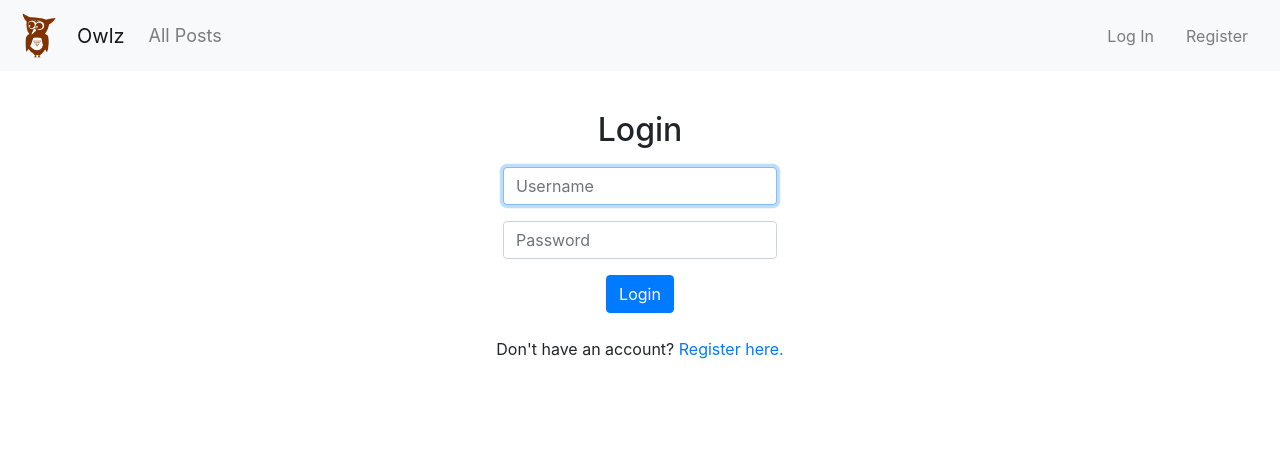
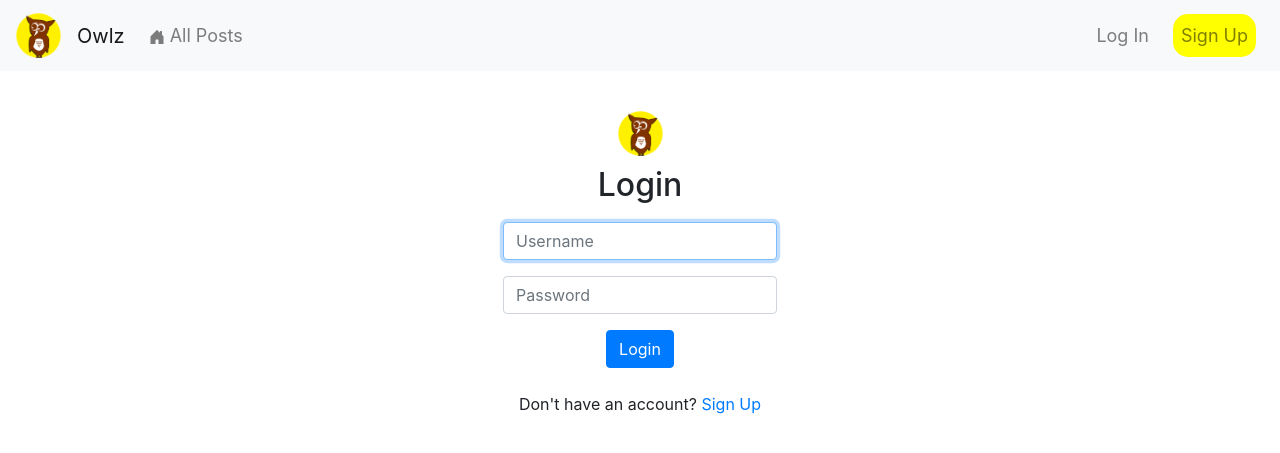
Before and after one commit to the-vegetarian-vampire/Owlz-Network, a Django app: page /login in a window 1280 px wide. Shown: the top 453 px of the page. Run offline with Django 3.2, Linux system fonts and the light colour scheme; some libraries are stand-ins or nearby versions.

Commit message:
Owl styling and general update

```diff
--- a/project4/network/templates/network/layout.html
+++ b/project4/network/templates/network/layout.html
@@ -7,7 +7,7 @@
         <link rel="stylesheet" href="https://stackpath.bootstrapcdn.com/bootstrap/4.4.1/css/bootstrap.min.css" integrity="sha384-Vkoo8x4CGsO3+Hhxv8T/Q5PaXtkKtu6ug5TOeNV6gBiFeWPGFN9MuhOf23Q9Ifjh" crossorigin="anonymous">
         <link href="{% static 'network/styles.css' %}" rel="stylesheet">
         <!-- Favicon -->
-        <link rel="icon" type="image/png" sizes="16x16" href="{% static 'network/favicon-16x16.png' %}">
+        <link rel="icon" type="image/png" sizes="16x16" href="{% static 'network/images/owl-xtr-xtr-small.png' %}">
     </head>
     <body>
 
@@ -16,19 +16,30 @@
 
             <!--Image Icon -->
             <a class="navbar-brand" href="{% url 'index' %}">
-                <img height="45" width="45" src="{% static 'network/1.png' %}" alt="icon"/>
+                <img height="45" width="45" src="{% static 'network/images/owl-small.png' %}" alt="icon"/>
             <a class="navbar-brand" href="{% url 'index' %}">Owlz</a>
 
             <!--Navbar links  -->
             <div class="collapse navbar-collapse" id="navbarSupportedContent">
               <ul class="navbar-nav mr-auto">
                   <li class="nav-item">
-                      <a class="nav-link" href="{% url 'index' %}" style="font-size: 18px;">All Posts</a>
+                      <a class="nav-link" href="{% url 'index' %}" style="font-size: 18px;"><svg xmlns="http://www.w3.org/2000/svg" width="16" height="16" fill="currentColor" class="bi bi-house-door-fill" viewBox="0 0 16 16">
+                        <path d="M6.5 14.5v-3.505c0-.245.25-.495.5-.495h2c.25 0 .5.25.5.5v3.5a.5.5 0 0 0 .5.5h4a.5.5 0 0 0 .5-.5v-7a.5.5 0 0 0-.146-.354L13 5.793V2.5a.5.5 0 0 0-.5-.5h-1a.5.5 0 0 0-.5.5v1.293L8.354 1.146a.5.5 0 0 0-.708 0l-6 6A.5.5 0 0 0 1.5 7.5v7a.5.5 0 0 0 .5.5h4a.5.5 0 0 0 .5-.5Z"/>
+                      </svg> All Posts</a>
                     </li>
                     {% if user.is_authenticated %}
                     <li class="nav-item">
-                        <a class="nav-link" href="{% url 'following' %}" style="font-size: 18px;">Following</a>
+                        <a class="nav-link" href="{% url 'following' %}" style="font-size: 18px;"><svg xmlns="http://www.w3.org/2000/svg" width="16" height="16" fill="currentColor" class="bi bi-people-fill" viewBox="0 0 16 16">
+                            <path d="M7 14s-1 0-1-1 1-4 5-4 5 3 5 4-1 1-1 1H7Zm4-6a3 3 0 1 0 0-6 3 3 0 0 0 0 6Zm-5.784 6A2.238 2.238 0 0 1 5 13c0-1.355.68-2.75 1.936-3.72A6.325 6.325 0 0 0 5 9c-4 0-5 3-5 4s1 1 1 1h4.216ZM4.5 8a2.5 2.5 0 1 0 0-5 2.5 2.5 0 0 0 0 5Z"/>
+                          </svg> Following</a>
                     </li>
+                    <!--To Do-->
+                    <a class="nav-link mx-lg-2" style="font-size: 18px;" href=""><svg xmlns="http://www.w3.org/2000/svg" width="16" height="16" fill="currentColor" class="bi bi-envelope-fill" viewBox="0 0 16 16">
+                        <path d="M.05 3.555A2 2 0 0 1 2 2h12a2 2 0 0 1 1.95 1.555L8 8.414.05 3.555ZM0 4.697v7.104l5.803-3.558L0 4.697ZM6.761 8.83l-6.57 4.027A2 2 0 0 0 2 14h12a2 2 0 0 0 1.808-1.144l-6.57-4.027L8 9.586l-1.239-.757Zm3.436-.586L16 11.801V4.697l-5.803 3.546Z"/>
+                      </svg> Messages</a>
+                    <a class="nav-link mx-lg-2" style="font-size: 18px;" href=""><svg xmlns="http://www.w3.org/2000/svg" width="16" height="16" fill="currentColor" class="bi bi-bookmark-fill" viewBox="0 0 16 16">
+                        <path d="M2 2v13.5a.5.5 0 0 0 .74.439L8 13.069l5.26 2.87A.5.5 0 0 0 14 15.5V2a2 2 0 0 0-2-2H4a2 2 0 0 0-2 2z"/>
+                      </svg> Bookmarks</a>
                     {% endif %}
                 </li>
             </ul>
@@ -41,14 +52,15 @@
                         <i class="fa fa-user pr-1" aria-hidden="true"></i> Signed in as <strong>{{ user.username }}</strong>
                     </a>
                     <div class="dropdown-menu" aria-labelledby="navbarDropdownMenuLink">
-                        <a class="dropdown-item" href="{% url 'logout' %}"> Log out   <svg style="padding: 2px" xmlns="http://www.w3.org/2000/svg" width="16" height="16" fill="currentColor" class="bi bi-x-circle-fill" viewBox="0 0 16 16">
-                        <path d="M16 8A8 8 0 1 1 0 8a8 8 0 0 1 16 0zM5.354 4.646a.5.5 0 1 0-.708.708L7.293 8l-2.647 2.646a.5.5 0 0 0 .708.708L8 8.707l2.646 2.647a.5.5 0 0 0 .708-.708L8.707 8l2.647-2.646a.5.5 0 0 0-.708-.708L8 7.293 5.354 4.646z"/>
-                        </svg></a>
+                        <a class="dropdown-item" href="{% url 'logout' %}"> Log out   <svg xmlns="http://www.w3.org/2000/svg" width="16" height="16" fill="currentColor" class="bi bi-box-arrow-left" viewBox="0 0 16 16">
+                            <path fill-rule="evenodd" d="M6 12.5a.5.5 0 0 0 .5.5h8a.5.5 0 0 0 .5-.5v-9a.5.5 0 0 0-.5-.5h-8a.5.5 0 0 0-.5.5v2a.5.5 0 0 1-1 0v-2A1.5 1.5 0 0 1 6.5 2h8A1.5 1.5 0 0 1 16 3.5v9a1.5 1.5 0 0 1-1.5 1.5h-8A1.5 1.5 0 0 1 5 12.5v-2a.5.5 0 0 1 1 0v2z"/>
+                            <path fill-rule="evenodd" d="M.146 8.354a.5.5 0 0 1 0-.708l3-3a.5.5 0 1 1 .708.708L1.707 7.5H10.5a.5.5 0 0 1 0 1H1.707l2.147 2.146a.5.5 0 0 1-.708.708l-3-3z"/>
+                          </svg></a>
                     </div>
                 </li>
                 {% else %}
-                    <a class="nav-link mx-lg-2" href="{% url 'login' %}">Log In</a>
-                    <a class="nav-link mx-lg-2" href="{% url 'register' %}">Register</a>
+                    <a class="nav-link mx-lg-2" style="font-size: 18px" href="{% url 'login' %} ">Log In</a>
+                    <a class="nav-link mx-lg-2" style="font-size: 18px; background-color:yellow; border-radius: 15px;" href="{% url 'register' %}">Sign Up</a>
                 {% endif %}
             </ul>
             </div>
--- a/project4/network/templates/network/login.html
+++ b/project4/network/templates/network/login.html
@@ -1,8 +1,10 @@
 {% extends "network/layout.html" %}
+{% load static %}
 
 {% block body %}
     <div class="container" width=50%>
-        <h2 class="text-center title" style="padding-top: 40px; padding-bottom: 10px;">Login</h2>
+        <div class="text-center" style="padding-top: 40px;"><img height="45" width="45" src="{% static 'network/images/owl-small.png' %}" alt="icon"/></div>
+        <h2 class="text-center title" style="padding-top: 10px; padding-bottom: 10px;">Login</h2>
 
         {% if message %}
             <div class="text-center title" style="margin-bottom: 10px;">{{ message }}</div>
@@ -25,7 +27,7 @@
 
     </div>
         <br>
-            <p class="text-center title">Don't have an account? <a href="{% url 'register' %}">Register here.</a></p>
+            <p class="text-center title">Don't have an account? <a href="{% url 'register' %}">Sign Up</a></p>
         </br>
 
 
--- a/project4/network/views.py
+++ b/project4/network/views.py
@@ -1,10 +1,11 @@
 from django.contrib.auth import authenticate, login, logout
 from django.db import IntegrityError
 from django.http import HttpResponse, HttpResponseRedirect
+from django.core.paginator import Paginator
 from django.shortcuts import render
 from django.urls import reverse
 
-from .models import User
+from .models import User, Post, Followers
 
 
 def index(request):
```
Also changed, not shown: project4/network/admin.py (+13 -3 lines), project4/network/models.py (+11 -2 lines), project4/db.sqlite3, project4/network/migrations/0003_remove_post_likes_remove_user_following_followers.py (added), project4/network/static/network/images/1.png (added), project4/network/static/network/images/favicon-16x16.png (added), project4/network/static/network/images/favicon-32x32.png (added), project4/network/static/network/images/owl-small.png (added), project4/network/static/network/images/owl-xtr-small.png (added), project4/network/static/network/images/owl-xtr-xtr-small.png (added), project4/network/static/network/images/owl.png (added).
